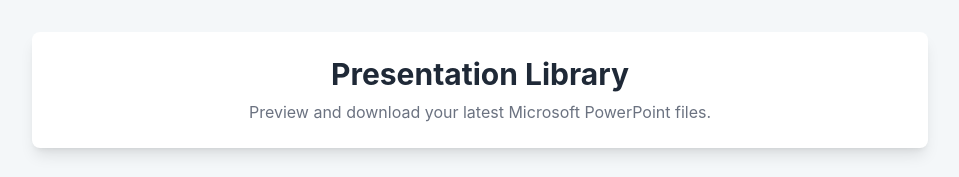
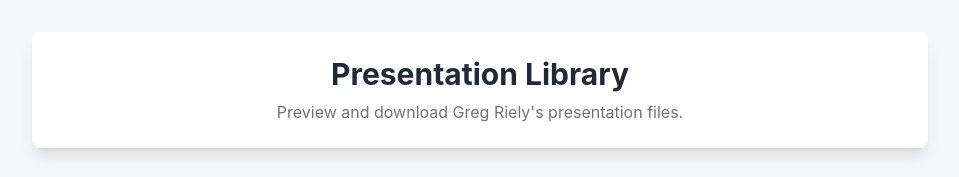
Before and after one commit to rielyg/slidesite, a plain HTML site: page index.html in a window 1280 px wide. Shown: the top 177 px of the page, without its empty margins (160-1119 px from the left). Drawn offline with nearby package versions, Linux system fonts and the light colour scheme.

Commit message:
Update index.html

```diff
--- a/index.html
+++ b/index.html
@@ -19,7 +19,7 @@
     <div class="max-w-4xl mx-auto">
         <header class="mb-8 text-center bg-white p-6 rounded-lg shadow-lg">
             <h1 class="text-3xl font-bold text-gray-800 mb-2">Presentation Library</h1>
-            <p class="text-gray-500">Preview and download your latest Microsoft PowerPoint files.</p>
+            <p class="text-gray-500">Preview and download Greg Riely's presentation files.</p>
         </header>
 
         <!-- Dynamic List Container -->
```
